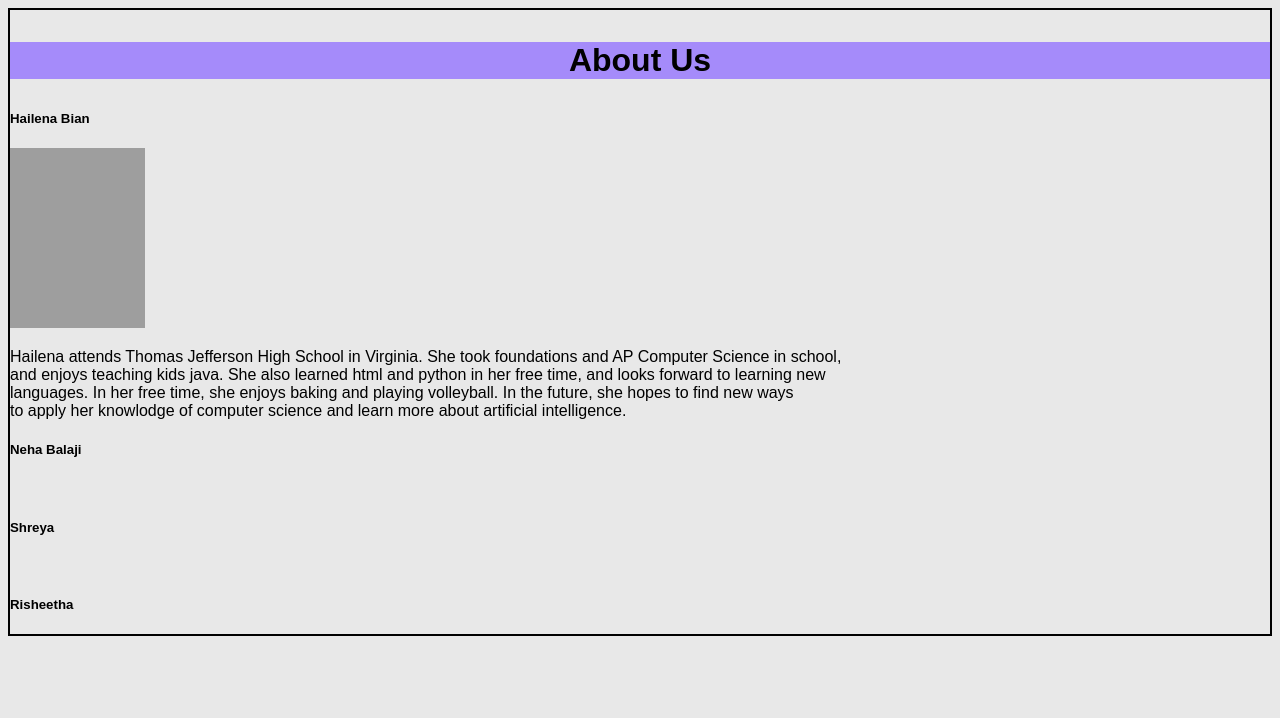
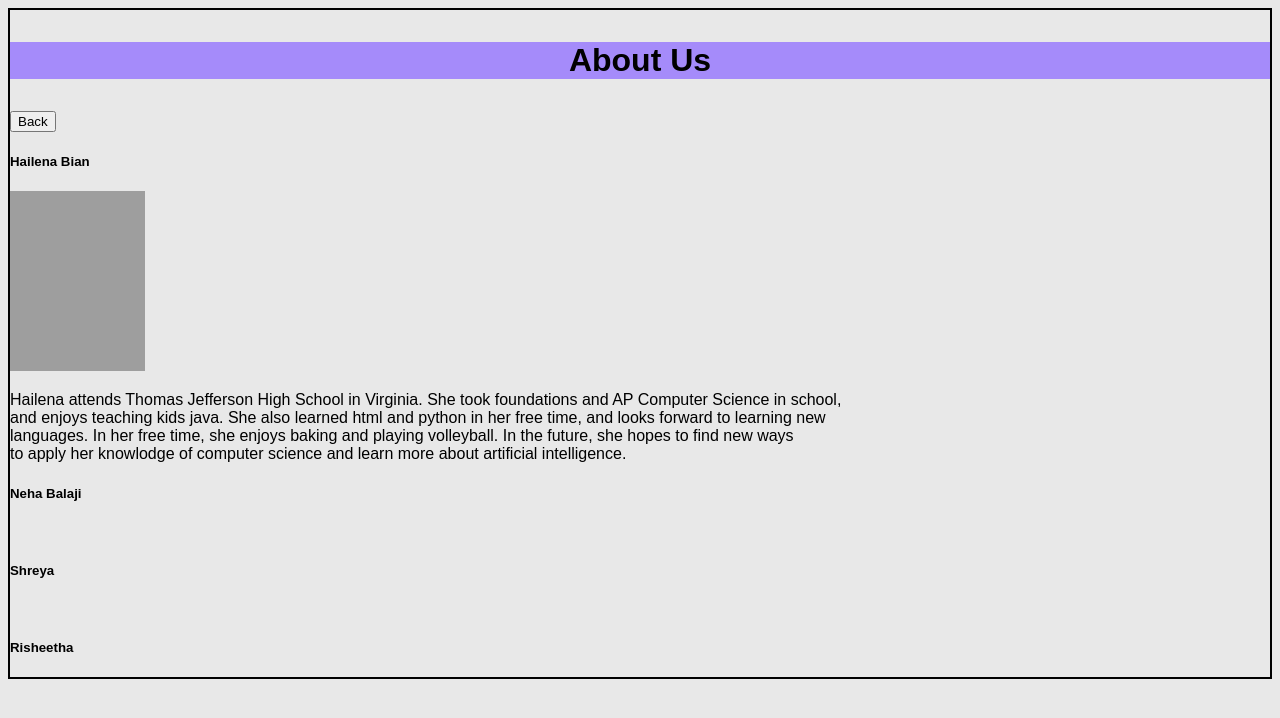
Before and after one commit to risheethagb/AirPollutionFinal, a Jekyll site: the page About Us/blurbs.html, which Jekyll copies as it is, in a window 1280 px wide. Shown: the top 718 px of the page. Built offline with Jekyll 4.4.1, drawn with Linux system fonts in a browser that asks for light colours; grey boxes are pictures that could not be loaded.

Commit message:
Update blurbs.html

```diff
--- a/About Us/blurbs.html
+++ b/About Us/blurbs.html
@@ -15,6 +15,9 @@
 
   <body>
     <h1><p style="text-align:center;background-color:#A58BFA;">About Us</p></h1>
+
+    <button type="button">Back</button>
+
     <h5>Hailena Bian</h5>
     <img src="IMG_0402.jpeg"  width = 135 height = 180>
     <p>
```
